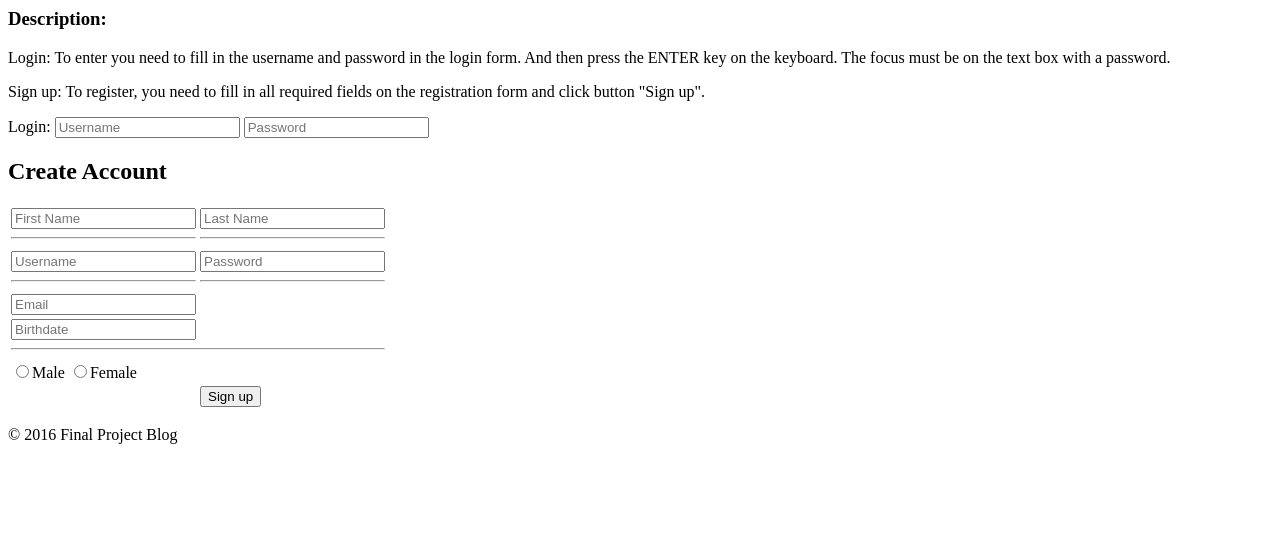
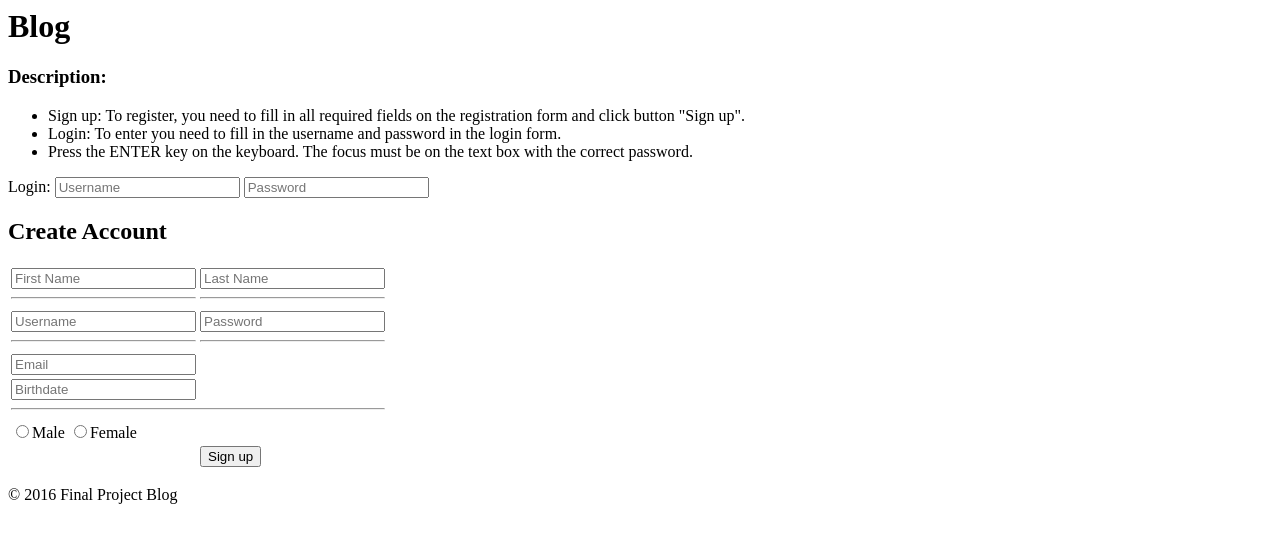
Before and after one commit to OSU-CS290-F16/final-project-cs290-final-project, a website: page index.html in a window 1280 px wide. Drawn offline with Linux system fonts and the light colour scheme.

Commit message:
Update index.html

```diff
--- a/index.html
+++ b/index.html
@@ -1,9 +1,12 @@
-
 <div id="content">
     <div class="description">
+      <h1>Blog</h1>
         <h3>Description:</h3>
-        <p>Login: To enter you need to fill in the username and password in the login form. And then press the ENTER key on the keyboard. The focus must be on the text box with a password.</p>
-        <p>Sign up: To register, you need to fill in all required fields on the registration form and click button "Sign up". </p>
+        <ul>
+        <li>Sign up: To register, you need to fill in all required fields on the registration form and click button "Sign up".</li>
+        <li>Login: To enter you need to fill in the username and password in the login form.</li>
+        <li>Press the ENTER key on the keyboard. The focus must be on the text box with the correct password.</li>
+        </ul>
     </div>
     <div class="login">
         <nav class="login-nav">
```
